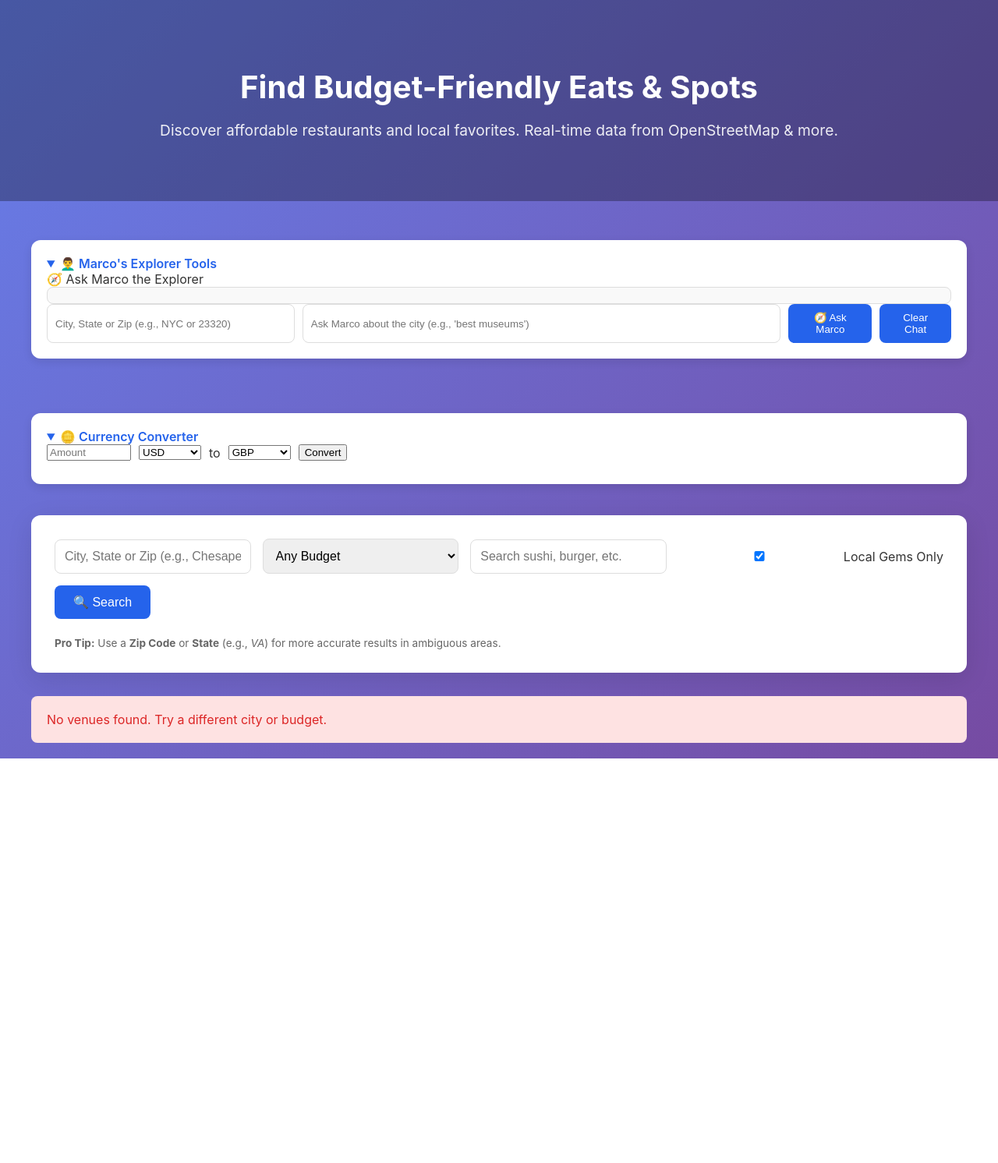
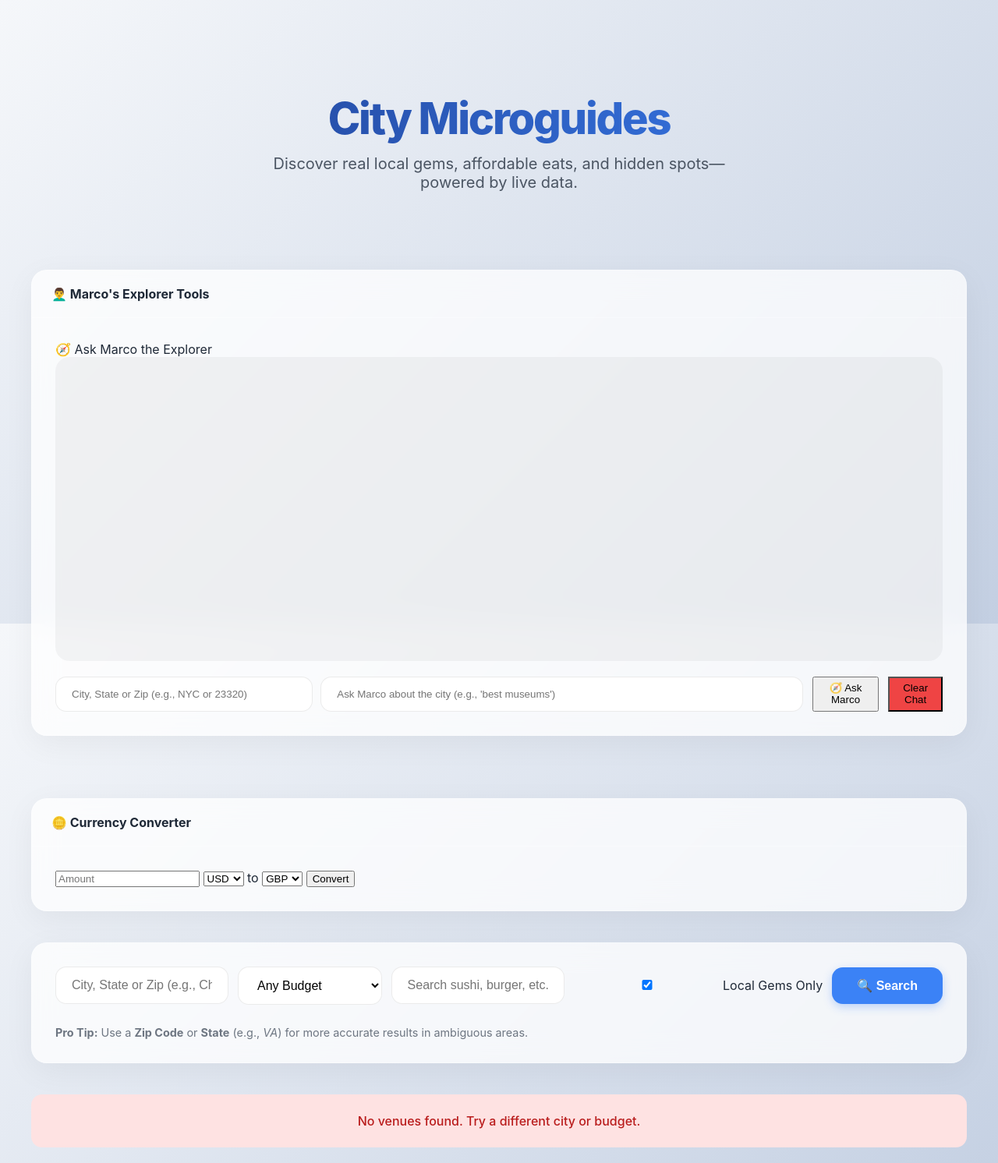
Before and after one commit to markcodeman/travelland, a Flask app: page / in a window 1280 px wide. Shown: the whole page at 78% size. Before the commit the page ends 973 px from the top, so only its background shows below. Run offline with Flask 3, Linux system fonts and the light colour scheme; data that the repository does not hold is empty.

Commit message:
UI Overhaul: Glassmorphism, modern typography, and sticky search dock

```diff
--- a/city-guides/static/styles.css
+++ b/city-guides/static/styles.css
@@ -1,7 +1,20 @@
+:root {
+  --glass-bg: rgba(255, 255, 255, 0.75);
+  --glass-border: rgba(255, 255, 255, 0.3);
+  --primary: #3b82f6;
+  --primary-hover: #2563eb;
+  --bg-gradient: linear-gradient(135deg, #f5f7fa 0%, #c3cfe2 100%);
+  --text-main: #1f2937;
+  --text-muted: #4b5563;
+  --radius: 20px;
+  --shadow: 0 10px 40px rgba(0, 0, 0, 0.05);
+}
+
 body {
-  font-family: 'Inter', 'Segoe UI', Arial, sans-serif;
-  background: linear-gradient(135deg, #667eea 0%, #764ba2 100%);
-  color: #333;
+  font-family: 'Inter', system-ui, -apple-system, sans-serif;
+  background: var(--bg-gradient);
+  background-attachment: fixed;
+  color: var(--text-main);
   margin: 0;
   padding: 0;
   min-height: 100vh;
@@ -9,20 +22,26 @@ body {
 
 .hero {
   text-align: center;
-  padding: 60px 20px;
-  color: white;
-  background: rgba(0,0,0,0.3);
+  padding: 80px 20px 40px;
+  color: var(--text-main);
 }
 
 .hero h1 {
-  font-size: 2.5rem;
-  margin-bottom: 10px;
-  font-weight: 700;
+  font-size: 3.5rem;
+  margin-bottom: 12px;
+  font-weight: 800;
+  letter-spacing: -0.04em;
+  background: linear-gradient(to right, #1e3a8a, #3b82f6);
+  -webkit-background-clip: text;
+  -webkit-text-fill-color: transparent;
 }
 
 .hero p {
-  font-size: 1.2rem;
-  opacity: 0.9;
+  font-size: 1.25rem;
+  color: var(--text-muted);
+  max-width: 600px;
+  margin: 0 auto;
+  font-weight: 400;
 }
 
 .wrap {
@@ -31,300 +50,265 @@ body {
   padding: 20px;
 }
 
+/* Glass Panels */
+.search-section, .ai-panel, .currency-panel, .card {
+  background: var(--glass-bg);
+  backdrop-filter: blur(16px);
+  -webkit-backdrop-filter: blur(16px);
+  border: 1px solid var(--glass-border);
+  border-radius: var(--radius);
+  box-shadow: var(--shadow);
+}
+
 .search-section {
-  background: white;
   padding: 30px;
-  border-radius: 12px;
-  box-shadow: 0 8px 32px rgba(0,0,0,0.1);
-  margin-bottom: 30px;
+  margin-bottom: 40px;
+  position: sticky;
+  top: 20px;
+  z-index: 1000;
 }
 
 .search-bar {
   display: flex;
-  gap: 15px;
+  gap: 12px;
   flex-wrap: wrap;
   align-items: center;
 }
 
 .search-bar input,
 .search-bar select {
-  padding: 12px;
-  border: 1px solid #ddd;
-  border-radius: 8px;
+  padding: 14px 20px;
+  border: 1px solid rgba(0,0,0,0.08);
+  border-radius: 14px;
   font-size: 16px;
+  background: white;
+  transition: all 0.2s cubic-bezier(0.4, 0, 0.2, 1);
   flex: 1;
-  min-width: 200px;
+  min-width: 180px;
+}
+
+.search-bar input:focus, .search-bar select:focus {
+  outline: none;
+  border-color: var(--primary);
+  box-shadow: 0 0 0 4px rgba(59, 130, 246, 0.15);
+  transform: translateY(-1px);
 }
 
 .search-bar button {
-  background: #2563eb;
+  background: var(--primary);
   color: white;
-  padding: 12px 24px;
+  padding: 14px 32px;
   border: none;
-  border-radius: 8px;
+  border-radius: 14px;
   font-size: 16px;
+  font-weight: 600;
   cursor: pointer;
-  transition: background 0.3s;
+  transition: all 0.2s;
+  box-shadow: 0 4px 12px rgba(59, 130, 246, 0.3);
 }
 
 .search-bar button:hover {
-  background: #1d4ed8;
+  background: var(--primary-hover);
+  transform: translateY(-2px);
+  box-shadow: 0 6px 20px rgba(59, 130, 246, 0.4);
 }
 
 .hint {
-  font-size: 0.85rem;
-  color: #666;
-  margin-top: 8px;
+  font-size: 0.9rem;
+  color: var(--text-muted);
+  margin-top: 15px;
   width: 100%;
+  opacity: 0.8;
 }
 
+/* Results Grid */
 .results {
   display: grid;
-  grid-template-columns: repeat(auto-fill, minmax(300px, 1fr));
-  gap: 20px;
+  grid-template-columns: repeat(auto-fill, minmax(340px, 1fr));
+  gap: 30px;
 }
 
 .card {
-  background: white;
-  padding: 20px;
-  border-radius: 12px;
-  box-shadow: 0 4px 12px rgba(0,0,0,0.1);
-  transition: transform 0.3s, box-shadow 0.3s;
+  padding: 30px;
+  transition: all 0.4s cubic-bezier(0.175, 0.885, 0.32, 1.275);
+  display: flex;
+  flex-direction: column;
 }
 
 .card:hover {
-  transform: translateY(-5px);
-  box-shadow: 0 8px 24px rgba(0,0,0,0.15);
+  transform: translateY(-12px) scale(1.02);
+  background: rgba(255, 255, 255, 0.85);
+  box-shadow: 0 20px 40px rgba(0, 0, 0, 0.1);
 }
 
 .card h3 {
-  margin-top: 0;
-  color: #2563eb;
+  margin: 0 0 10px 0;
+  color: var(--text-main);
+  font-size: 1.4rem;
+  font-weight: 700;
+  display: flex;
+  justify-content: space-between;
+  align-items: flex-start;
+  gap: 10px;
 }
 
 .tag {
-  background: #eef2ff;
-  color: #1e3a8a;
-  padding: 4px 8px;
-  border-radius: 12px;
+  background: rgba(59, 130, 246, 0.12);
+  color: var(--primary);
+  padding: 4px 12px;
+  border-radius: 20px;
   font-size: 12px;
-  margin-right: 8px;
+  font-weight: 700;
+  text-transform: uppercase;
+  letter-spacing: 0.05em;
+  white-space: nowrap;
 }
 
 .meta {
-  font-size: 0.9rem;
-  color: #666;
-  margin-bottom: 10px;
+  font-size: 0.95rem;
+  color: var(--text-muted);
+  margin-bottom: 20px;
+  line-height: 1.5;
+  display: block;
 }
 
 .address-link {
-  color: #666;
+  color: var(--text-muted);
   text-decoration: none;
   transition: color 0.2s;
 }
 
 .address-link:hover {
-  color: #2563eb;
-  text-decoration: underline;
+  color: var(--primary);
 }
 
-.loading {
-  padding: 40px;
-  text-align: center;
-  grid-column: 1 / -1;
+.card p {
+  font-size: 1rem;
+  line-height: 1.7;
+  color: var(--text-muted);
+  margin-bottom: 25px;
+  flex-grow: 1;
 }
 
-.error {
-  padding: 20px;
-  background: #fee2e2;
-  color: #dc2626;
-  border-radius: 8px;
-  grid-column: 1 / -1;
+.card a[target="_blank"]:not(.address-link) {
+  display: inline-block;
+  color: var(--primary);
+  text-decoration: none;
+  font-weight: 700;
+  font-size: 0.95rem;
+  margin-top: auto;
+  transition: all 0.2s;
 }
 
-.ai-panel {
-  background: white;
-  padding: 20px;
-  border-radius: 12px;
-  box-shadow: 0 4px 12px rgba(0,0,0,0.1);
-  margin-top: 30px;
+.card a[target="_blank"]:not(.address-link):hover {
+  color: var(--primary-hover);
+  transform: translateX(4px);
 }
 
-.ai-panel summary {
-  cursor: pointer;
-  font-weight: 600;
-  color: #2563eb;
+/* AI & Currency Panels */
+.ai-panel, .currency-panel {
+  margin-top: 40px;
+  padding: 0;
+  overflow: hidden;
 }
 
-.currency-panel {
-  background: white;
-  padding: 20px;
-  border-radius: 12px;
-  box-shadow: 0 4px 12px rgba(0,0,0,0.1);
-  margin-top: 30px;
+.ai-panel summary, .currency-panel summary {
+  padding: 20px 25px;
+  cursor: pointer;
+  font-weight: 700;
+  color: var(--text-main);
+  list-style: none;
+  transition: background 0.2s;
+  display: flex;
+  justify-content: space-between;
+  align-items: center;
 }
 
-.currency-panel summary {
-  cursor: pointer;
-  font-weight: 600;
-  color: #2563eb;
+.ai-panel summary::-webkit-details-marker {
+  display: none;
 }
 
-.currency-input-group {
-  display: flex;
-  gap: 10px;
-  align-items: center;
-  margin-bottom: 10px;
+.ai-panel summary:hover {
+  background: rgba(255, 255, 255, 0.4);
 }
 
-.currency-input-group input[type="number"] {
-  width: 100px;
-}
-
-.currency-input-group select {
-  width: 80px;
-}
-
-#convertResult .success {
-  color: green;
-  font-weight: bold;
-}
-
-#convertResult .error {
-  color: red;
+.ai-panel > div, .currency-panel > div {
+  padding: 30px;
+  border-top: 1px solid var(--glass-border);
 }
 
 .chat-messages {
-  border: 1px solid #ddd;
-  border-radius: 8px;
-  padding: 10px;
-  background: #f9f9f9;
+  background: rgba(0, 0, 0, 0.04);
+  border-radius: 18px;
+  height: 350px;
+  margin-bottom: 20px;
+  padding: 20px;
   overflow-y: auto;
+}
+
+.message {
+  margin-bottom: 15px;
+  padding: 12px 18px;
+  border-radius: 18px;
+  max-width: 80%;
+  font-size: 1rem;
+  line-height: 1.5;
+}
+
+.message.user {
+  background: var(--primary);
+  color: white;
+  margin-left: auto;
+  border-bottom-right-radius: 4px;
+}
+
+.message.ai {
+  background: white;
+  color: var(--text-main);
+  border: 1px solid rgba(0,0,0,0.05);
+  border-bottom-left-radius: 4px;
 }
 
 .chat-input-group {
   display: flex;
-  gap: 10px;
+  gap: 12px;
 }
 
 .chat-input-group input {
+  padding: 14px 20px;
+  border: 1px solid rgba(0,0,0,0.08);
+  border-radius: 14px;
   flex: 1;
-  padding: 10px;
-  border: 1px solid #ddd;
-  border-radius: 8px;
 }
 
-.chat-input-group button {
-  padding: 10px 20px;
-  background: #2563eb;
-  color: white;
-  border: none;
-  border-radius: 8px;
-  cursor: pointer;
+.btn-clear-chat {
+  background: #ef4444 !important;
 }
 
-@media (max-width: 768px) {
-  .hero h1 {
-    font-size: 2rem;
-  }
-
-  .hero p {
-    font-size: 1rem;
-  }
-
-  .wrap {
-    padding: 15px;
-  }
-
-  .search-section {
-    padding: 20px;
-  }
-
-  .search-bar {
-    flex-direction: column;
-    align-items: stretch;
-  }
-
-  .search-bar input,
-  .search-bar select,
-  .search-bar button {
-    width: 100%;
-    min-width: 0;
-  }
-
-  .results {
-    grid-template-columns: 1fr;
-  }
-
-  .currency-input-group {
-    flex-direction: column;
-    align-items: stretch;
-  }
-
-  .currency-input-group input[type="number"],
-  .currency-input-group select,
-  .currency-input-group button {
-    width: 100%;
-  }
-
-  .currency-input-group span {
-    text-align: center;
-    padding: 5px 0;
-  }
-
-  .chat-input-group {
-    flex-direction: column;
-  }
-
-  .chat-input-group input,
-  .chat-input-group button {
-    width: 100%;
-  }
-
-  .ai-panel,
-  .currency-panel {
-    padding: 15px;
-  }
+/* Loading & Empty States */
+.loading {
+  padding: 60px;
+  text-align: center;
+  grid-column: 1 / -1;
+  font-weight: 600;
+  color: var(--text-muted);
 }
 
-/* Utility styles for moved inline rules */
-.btn-clear-chat {
-  background: #f44336;
-  color: white;
-  border: none;
-  padding: 6px 10px;
-  cursor: pointer;
+.error {
+  padding: 24px;
+  background: #fee2e2;
+  color: #b91c1c;
+  border-radius: 14px;
+  grid-column: 1 / -1;
+  text-align: center;
+  font-weight: 500;
 }
 
-.hidden {
-  display: none;
+/* Mobile Responsiveness */
+@media (max-width: 768px) {
+  .hero { padding: 40px 20px; }
+  .hero h1 { font-size: 2.5rem; }
+  .search-section { position: static; padding: 20px; }
+  .search-bar { flex-direction: column; gap: 10px; }
+  .search-bar input, .search-bar select, .search-bar button { width: 100%; }
 }
-
-.inline-label {
-  display: flex;
-  align-items: center;
-  gap: 5px;
-}
-
-/* Chat table styles */
-.chat-table {
-  width: 100%;
-  border-collapse: collapse;
-  margin: 10px 0;
-  font-size: 0.9rem;
-}
-
-.chat-table td {
-  border: 1px solid #ddd;
-  padding: 8px;
-  vertical-align: top;
-}
-
-.chat-table tr:nth-child(even) {
-  background-color: #f9f9f9;
-}
-
-.chat-table tr:first-child {
-  background-color: #e0e0e0;
-  font-weight: bold;
-}
--- a/city-guides/templates/index.html
+++ b/city-guides/templates/index.html
@@ -8,8 +8,8 @@
 </head>
 <body>
   <div class="hero">
-    <h1>Find Budget-Friendly Eats & Spots</h1>
-    <p>Discover affordable restaurants and local favorites. Real-time data from OpenStreetMap & more.</p>
+    <h1>City Microguides</h1>
+    <p>Discover real local gems, affordable eats, and hidden spots—powered by live data.</p>
   </div>
 
     <!-- AI Panel (moved to top) -->
```
